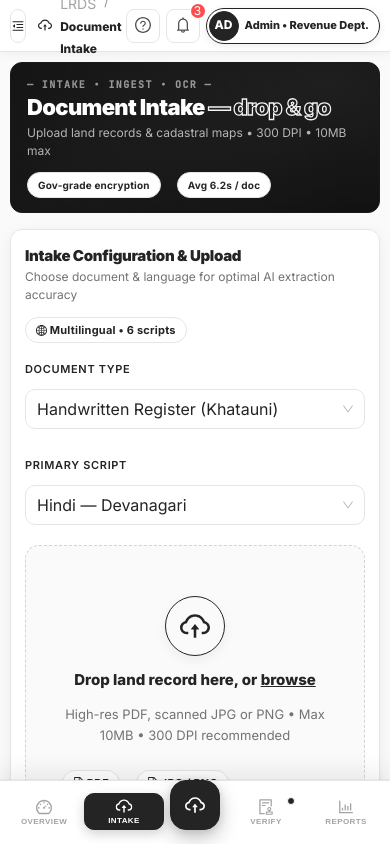
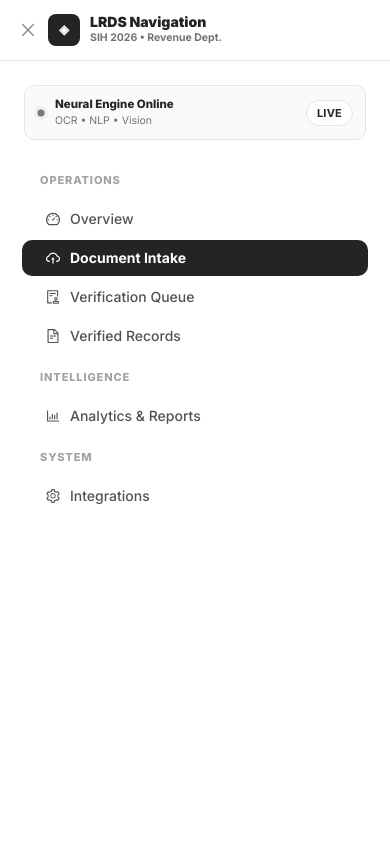
Before and after one commit to srivastavishan82-creator/SIH-2026-Prototype, a React (Vite) app in the folder frontend/: page /upload in a window 390 px wide. Both pictures are taken after a click on the button 18 px from the left and 25 px from the top of the page. Shown: the top 844 px of the page. Built offline with nearby package versions, Linux system fonts and the light colour scheme; a web font is replaced by a local one.

Commit message:
fix: Align mobile navigation panel, bottom bar baseline, FAB positioning, and mobile drawer

```diff
--- a/frontend/src/App.jsx
+++ b/frontend/src/App.jsx
@@ -38,6 +38,7 @@ const routeMeta = {
 function App() {
   const [collapsed, setCollapsed] = useState(false);
   const [profileOpen, setProfileOpen] = useState(false);
+  const [mobileNavOpen, setMobileNavOpen] = useState(false);
   const navigate = useNavigate();
   const location = useLocation();
   const currentPath = location.pathname.replace('/', '') || 'dashboard';
@@ -107,7 +108,15 @@ function App() {
         <Layout style={{background:'transparent', minWidth:0}}>
           <Header className="glass-header" style={{padding:'0 18px', display:'flex', alignItems:'center', justifyContent:'space-between', position:'sticky', top:0, zIndex:10, height:64, gap:16}}>
             <div style={{display:'flex', alignItems:'center', gap:12, minWidth:0, flex:1}}>
-              <Button type="text" icon={collapsed?<MenuUnfoldOutlined />:<MenuFoldOutlined />} onClick={()=>setCollapsed(!collapsed)} style={{width:34, height:34, display:'flex', alignItems:'center', justifyContent:'center', borderRadius:8, border:'1px solid #e5e5e5', background:'#fff'}} />
+              <Button
+                type="text"
+                icon={collapsed ? <MenuUnfoldOutlined /> : <MenuFoldOutlined />}
+                onClick={() => {
+                  setCollapsed(!collapsed);
+                  setMobileNavOpen(true);
+                }}
+                style={{ width: 34, height: 34, display: 'flex', alignItems: 'center', justifyContent: 'center', borderRadius: 8, border: '1px solid #e5e5e5', background: '#fff' }}
+              />
               <div className="header-divider" style={{width:1, height:18, background:'#e5e5e5', flexShrink:0}} />
               <div className="header-breadcrumb-wrap" style={{display:'flex', alignItems:'center', gap:8, minWidth:0}}>
                 <span style={{fontSize:16, color:'#242424'}}>{meta.icon}</span>
@@ -149,7 +158,7 @@ function App() {
         </Layout>
       </Layout>
 
-      {/* User Profile Panel - opens from Admin • Revenue Dept. > View Profile */}
+      {/* User Profile Panel */}
       <Drawer
         title={<span style={{ fontWeight: 850, letterSpacing: '-0.02em', color: '#242424' }}>My Profile • Admin • Revenue Dept.</span>}
         open={profileOpen}
@@ -162,7 +171,46 @@ function App() {
         <Profile compact />
       </Drawer>
 
-      {/* Mobile Bottom Navigation - eye-catchy, B/W editorial, only on mobile */}
+      {/* Mobile Navigation Drawer */}
+      <Drawer
+        placement="left"
+        open={mobileNavOpen}
+        onClose={() => setMobileNavOpen(false)}
+        width={280}
+        styles={{ body: { padding: 0, background: '#fff' }, header: { borderBottom: '1px solid #e5e5e5', padding: '14px 16px' } }}
+        title={
+          <div style={{ display: 'flex', alignItems: 'center', gap: 10 }}>
+            <div style={{ width: 32, height: 32, borderRadius: 8, background: '#242424', color: '#fff', display: 'flex', alignItems: 'center', justifyContent: 'center', fontSize: 13, fontWeight: 900 }}>◈</div>
+            <div>
+              <div style={{ fontWeight: 850, fontSize: 14, color: '#242424', lineHeight: 1.1 }}>LRDS Navigation</div>
+              <div style={{ fontSize: 10.5, color: '#737373', fontWeight: 700 }}>SIH 2026 • Revenue Dept.</div>
+            </div>
+          </div>
+        }
+      >
+        <div style={{ padding: 12 }}>
+          <div style={{ display: 'flex', alignItems: 'center', gap: 10, background: '#fafafa', border: '1px solid #e5e5e5', borderRadius: 10, padding: '10px 12px', marginBottom: 8 }}>
+            <div className="pulse-dot" />
+            <div style={{ flex: 1 }}>
+              <div style={{ fontSize: 11.5, fontWeight: 750, color: '#242424' }}>Neural Engine Online</div>
+              <div style={{ fontSize: 10.5, color: '#737373' }}>OCR • NLP • Vision</div>
+            </div>
+            <Tag style={{ margin: 0, fontSize: 9.5, borderRadius: 999, background: '#242424', color: '#fff', borderColor: '#242424' }}>LIVE</Tag>
+          </div>
+        </div>
+        <Menu
+          mode="inline"
+          selectedKeys={[currentPath]}
+          items={menuItems}
+          onClick={({ key }) => {
+            navigate(`/${key}`);
+            setMobileNavOpen(false);
+          }}
+          style={{ borderRight: 0, background: 'transparent' }}
+        />
+      </Drawer>
+
+      {/* Mobile Bottom Navigation - Perfectly aligned B/W editorial */}
       <nav className="mobile-bottom-nav" aria-label="Mobile navigation">
         <button className={currentPath === 'dashboard' ? 'active' : ''} onClick={() => navigate('/dashboard')} aria-label="Overview">
           <DashboardOutlined />
@@ -177,10 +225,14 @@ function App() {
             <CloudUploadOutlined />
           </div>
         </div>
-        <button className={currentPath === 'verification' ? 'active' : ''} onClick={() => navigate('/verification')} aria-label="Verify" style={{ position: 'relative' }}>
-          <AuditOutlined />
+        <button className={currentPath === 'verification' ? 'active' : ''} onClick={() => navigate('/verification')} aria-label="Verify">
+          <div style={{ position: 'relative', display: 'inline-flex', alignItems: 'center', justifyContent: 'center' }}>
+            <AuditOutlined />
+            {currentPath !== 'verification' && (
+              <span style={{ position: 'absolute', top: -2, right: -4, width: 6, height: 6, borderRadius: 999, background: '#242424', border: '1px solid #fff' }} />
+            )}
+          </div>
           <span>Verify</span>
-          <span style={{ position: 'absolute', top: 2, right: 10, width: 8, height: 8, borderRadius: 999, background: '#242424', border: '1px solid #fff', display: currentPath === 'verification' ? 'none' : 'block' }} />
         </button>
         <button className={currentPath === 'analytics' ? 'active' : ''} onClick={() => navigate('/analytics')} aria-label="Reports">
           <BarChartOutlined />
--- a/frontend/src/index.css
+++ b/frontend/src/index.css
@@ -469,7 +469,7 @@ h1,h2,h3,h4 { font-family: var(--font-display); letter-spacing: -0.02em; }
   .ant-layout-sider{ display: none !important; width: 0 !important; min-width: 0 !important; max-width: 0 !important; overflow: hidden !important; border: none !important; }
   .ant-layout{ background: #fafafa !important; }
 
-  /* Header - compact but eye-catchy with B/W pill */
+  /* Header - compact but perfectly aligned with B/W pill */
   .glass-header{ padding: 0 12px !important; gap: 8px !important; height: 56px !important; backdrop-filter: blur(12px) !important; border-bottom: 1px solid #e5e5e5 !important; box-shadow: 0 1px 12px rgba(0,0,0,0.06) !important; }
   .header-search{ display: none !important; }
   .header-version-tag{ display: none !important; }
@@ -481,69 +481,76 @@ h1,h2,h3,h4 { font-family: var(--font-display); letter-spacing: -0.02em; }
   .header-profile-pill div div:last-child{ display: none !important; }
   .header-actions{ gap: 6px !important; }
 
-  /* Bottom nav - eye-catchy B/W editorial */
+  /* Bottom nav - perfectly aligned B/W editorial */
   .mobile-bottom-nav{
     display: flex !important;
     position: fixed !important;
     bottom: 0 !important;
     left: 0 !important;
     right: 0 !important;
-    height: 68px !important;
+    height: 64px !important;
     background: rgba(255,255,255,0.98) !important;
     backdrop-filter: blur(16px) !important;
     -webkit-backdrop-filter: blur(16px) !important;
     border-top: 1px solid #e5e5e5 !important;
     z-index: 999 !important;
     align-items: center !important;
-    justify-content: space-around !important;
-    padding: 6px 8px calc(6px + env(safe-area-inset-bottom)) !important;
+    justify-content: space-between !important;
+    padding: 4px 6px calc(4px + env(safe-area-inset-bottom)) !important;
     box-shadow: 0 -8px 24px rgba(0,0,0,0.08), 0 -1px 0 rgba(0,0,0,0.04) !important;
   }
   .mobile-bottom-nav button{
-    flex: 1 !important;
+    flex: 1 1 0px !important;
     display: flex !important;
     flex-direction: column !important;
     align-items: center !important;
-    gap: 2px !important;
+    justify-content: center !important;
+    gap: 3px !important;
     background: transparent !important;
     border: 1px solid transparent !important;
-    color: #a3a3a3 !important;
-    font-size: 9px !important;
+    color: #737373 !important;
+    font-size: 9.5px !important;
     font-weight: 750 !important;
-    letter-spacing: 0.05em !important;
+    letter-spacing: 0.03em !important;
     text-transform: uppercase !important;
     cursor: pointer !important;
-    padding: 6px 4px !important;
+    padding: 6px 2px !important;
+    height: 52px !important;
     border-radius: 10px !important;
-    transition: all 0.2s cubic-bezier(0.16,1,0.3,1) !important;
+    transition: all 0.18s ease !important;
     position: relative !important;
   }
-  .mobile-bottom-nav button .anticon{ font-size: 18px !important; transition: transform 0.2s !important; }
+  .mobile-bottom-nav button .anticon{ font-size: 18px !important; transition: transform 0.18s !important; }
   .mobile-bottom-nav button.active{
     color: #fff !important;
     background: #242424 !important;
     border-color: #242424 !important;
     box-shadow: 0 4px 12px rgba(0,0,0,0.18) !important;
-    transform: translateY(-1px);
   }
-  .mobile-bottom-nav button.active .anticon{ transform: scale(1.05); }
-  .mobile-bottom-nav .fab-wrap{ flex: 0 0 62px !important; display: flex !important; justify-content: center !important; align-items: center !important; }
+  .mobile-bottom-nav button.active .anticon{ transform: scale(1.08); }
+  .mobile-bottom-nav .fab-wrap{
+    flex: 0 0 54px !important;
+    display: flex !important;
+    justify-content: center !important;
+    align-items: center !important;
+    height: 52px !important;
+  }
   .mobile-fab{
-    width: 54px !important;
-    height: 54px !important;
-    border-radius: 16px !important;
+    width: 48px !important;
+    height: 48px !important;
+    border-radius: 14px !important;
     background: #242424 !important;
     color: #fff !important;
     display: flex !important;
     align-items: center !important;
     justify-content: center !important;
-    font-size: 22px !important;
-    border: 1px solid #242424 !important;
-    box-shadow: 0 8px 20px rgba(0,0,0,0.22), 0 2px 8px rgba(0,0,0,0.12) !important;
-    margin-top: -20px !important;
-    transition: transform 0.2s !important;
+    font-size: 21px !important;
+    border: 1.5px solid #242424 !important;
+    box-shadow: 0 6px 18px rgba(0,0,0,0.22) !important;
+    margin-top: -16px !important;
+    transition: transform 0.18s !important;
   }
-  .mobile-fab:active{ transform: scale(0.96); }
+  .mobile-fab:active{ transform: scale(0.95); }
 
   /* Hero - eye-catchy mobile: centered, larger CTA, outline pop */
   .hero-bw{ border-radius: 14px !important; overflow: hidden !important; }
```
